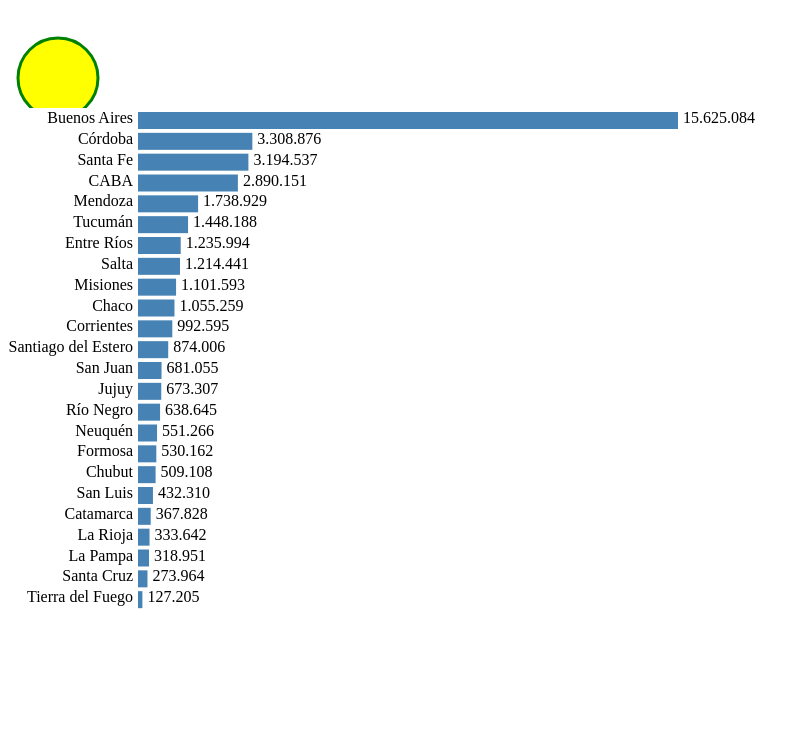
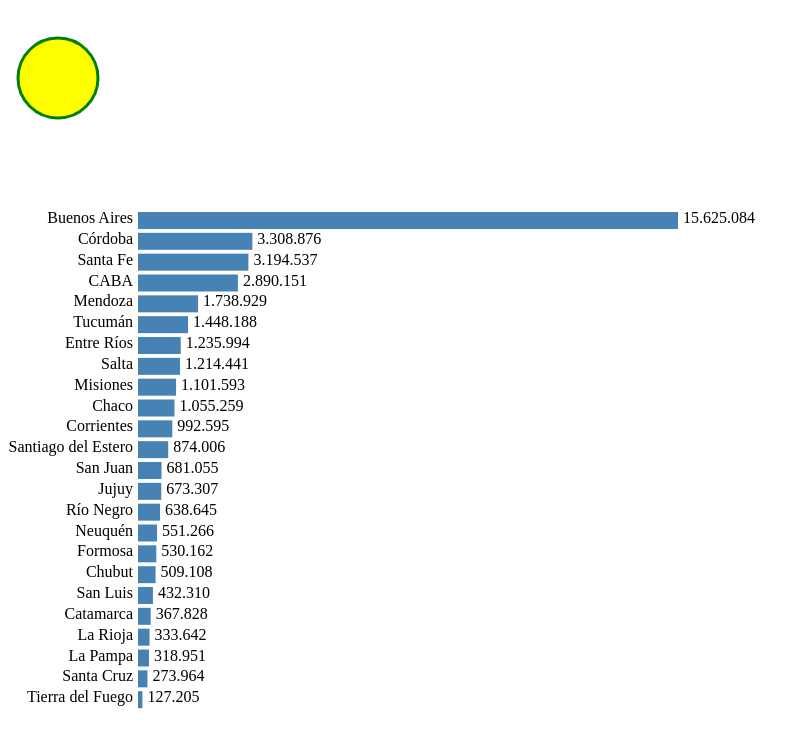
Before and after one commit to juan9876/infovis, a plain HTML site: page d3/index.html in a window 1280 px wide. Shown: the whole page, without its empty margins (0-809 px from the left). Drawn offline with nearby package versions, Linux system fonts and the light colour scheme.

Commit message:
Update index.html

```diff
--- a/d3/index.html
+++ b/d3/index.html
@@ -10,7 +10,7 @@
 </head>
 <body>
 
-  <svg width="500" height="100">
+  <svg width="500" height="200">
   <circle cx="50" cy="70" r="40" fill="yellow" stroke="green" stroke-width="3"/>
   </svg>
 
```
